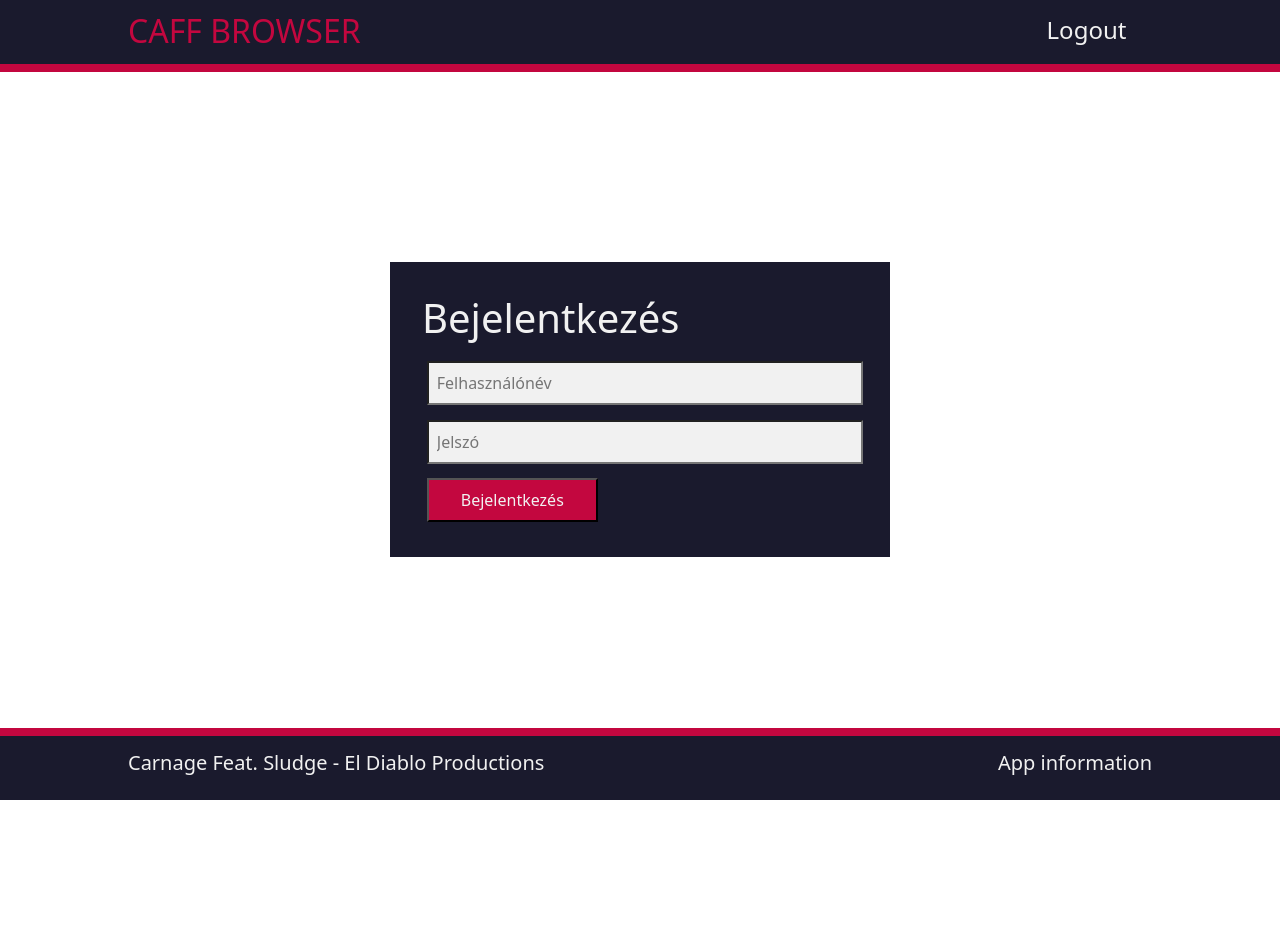
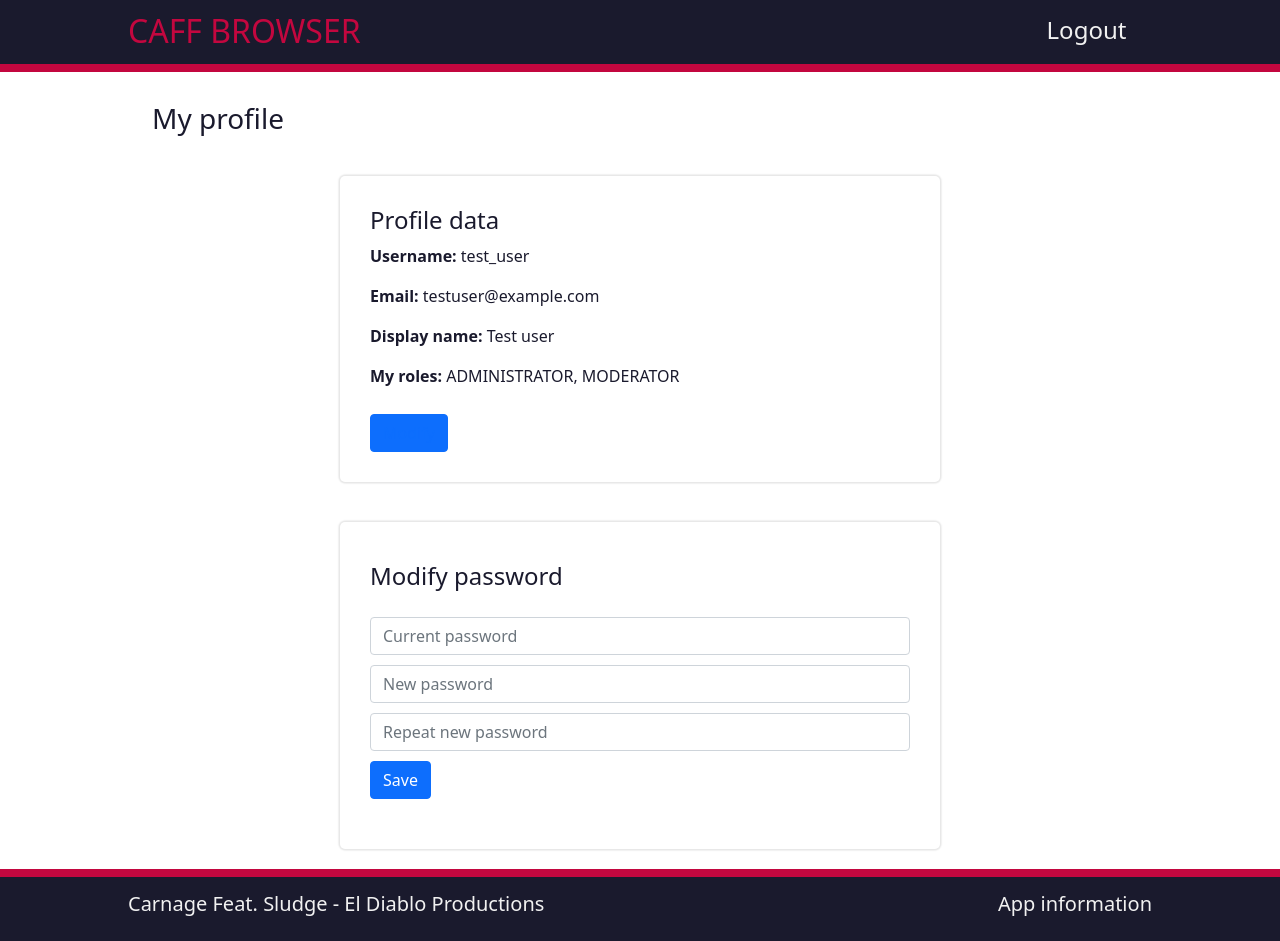
Before and after one commit to rezsekmv/CAFFparser, a React (Create React App) app in the folder caff-browser-frontend/: page /profile in a window 1280 px wide. Before the commit the page ends 800 px from the top, so only its background shows below. Built offline with nearby package versions, Linux system fonts and the light colour scheme; no server answers.

Commit message:
add login and english language

```diff
--- a/caff-browser-frontend/package.json
+++ b/caff-browser-frontend/package.json
@@ -26,6 +26,7 @@
     "react-dom": "^17.0.2",
     "react-router-dom": "^6.0.2",
     "react-scripts": "4.0.3",
+    "react-validation": "^3.0.7",
     "semantic-ui-css": "^2.4.1",
     "semantic-ui-react": "^2.0.4",
     "typescript": "^4.1.2",
--- a/caff-browser-frontend/src/App.tsx
+++ b/caff-browser-frontend/src/App.tsx
@@ -9,31 +9,24 @@ import Profile from './components/Profile';
 import EditProfile from './components/EditProfile';
 import ImageDetailView from './components/ImageDetailView';
 import Color from './styles/Color';
-import {
-  BrowserRouter as Router,
-  Route,
-  Routes,
-} from 'react-router-dom';
+import { BrowserRouter as Router, Route, Routes } from 'react-router-dom';
 
 const App = () => {
-  const [loggedIn, setLoggedIn] = useState(false);
-  //const [admin, setAdmin] = useState(false);
-
   return (
     <div className="App" style={globalStyle}>
       <Router>
         <Header></Header>
         <div className="container">
           <Routes>
-            <Route path="/" element={loggedIn ? <Browser /> : <Login isLoggedIn={setLoggedIn}/>}></Route>
+            <Route path="/" element={<Browser />}></Route>
             <Route
               path="/login"
-              element={<Login isLoggedIn={setLoggedIn} />}
+              element={<Login />}
             ></Route>
-            <Route path="/register" element={loggedIn ? <Register /> : <Login isLoggedIn={setLoggedIn}/>}></Route>
-            <Route path="/image/:id" element={loggedIn ? <ImageDetailView /> : <Login isLoggedIn={setLoggedIn}/>}></Route>
-            <Route path="/profile" element={loggedIn ? <Profile /> : <Login isLoggedIn={setLoggedIn}/>}></Route>
-            <Route path="/profile/edit" element={loggedIn ? <EditProfile /> : <Login isLoggedIn={setLoggedIn}/>}></Route>
+            <Route path="/register" element={<Register />}></Route>
+            <Route path="/image/:id" element={<ImageDetailView />}></Route>
+            <Route path="/profile" element={<Profile />}></Route>
+            <Route path="/profile/edit" element={<EditProfile />}></Route>
           </Routes>
         </div>
       </Router>
--- a/caff-browser-frontend/src/components/Browser.tsx
+++ b/caff-browser-frontend/src/components/Browser.tsx
@@ -12,13 +12,13 @@ const Browser = () => {
   const [credit, setCredit] = useState('');
 
   useEffect(() => {
-    ImageService.getAllImage(8, currentPage)
+    ImageService.getAllImage(8, currentPage, credit, caption)
       .then((page) => {
         setData(page.content!);
         setLastPage(page.totalPages!);
       })
       .catch((err) => {
-        console.error(JSON.stringify(err));
+        console.error(JSON.stringify(err.status));
       });
   }, [currentPage]);
 
--- a/caff-browser-frontend/src/components/Login.tsx
+++ b/caff-browser-frontend/src/components/Login.tsx
@@ -4,40 +4,35 @@ import LoginService from '../services/LoginService';
 import Color from '../styles/Color';
 import InputField from './InputField';
 
-interface LoginProps {
-  isLoggedIn: Function
-}
-
-const Login = ({isLoggedIn}: LoginProps) => {
+const Login = () => {
   const [username, setUsername] = useState('');
   const [password, setPassword] = useState('');
   const navigate = useNavigate();
 
   const handleClick = (e: any) => {
     LoginService.login(username, password);
-    isLoggedIn(true);
     navigate('/');
   };
 
   return (
     <div className="mx-auto" style={loginBoxStyle}>
-      <h1 style={titleStyle}>Bejelentkezés</h1>
+      <h1 style={titleStyle}>Login</h1>
       <InputField
         inputType={'text'}
-        placeholder={'Felhasználónév'}
+        placeholder={'Username'}
         classes={''}
         handleOnChange={setUsername}
       />
       <InputField
         inputType={'password'}
-        placeholder={'Jelszó'}
+        placeholder={'Password'}
         classes={''}
         handleOnChange={setPassword}
       />
 
       <div>
         <button onClick={(e) => handleClick(e)} style={buttonStyle}>
-          Bejelentkezés
+          Login
         </button>
       </div>
     </div>
--- a/caff-browser-frontend/src/components/Profile.tsx
+++ b/caff-browser-frontend/src/components/Profile.tsx
@@ -5,9 +5,10 @@ import { UserDto, UserService } from '../services/openapi';
 
 const Profile = () => {
   const [newPassword, setNewPassword] = useState('');
+  const [confirmPassword, setConfirmPassword] = useState('');
   const [oldPassword, setOldPassword] = useState('');
-  const [success, setSuccess] = useState(false);
-  const [error, setError] = useState(false);
+  const [success, setSuccess] = useState('');
+  const [error, setError] = useState('');
   const [myUser, setMyUser] = useState<UserDto>({
     id: 1,
     username: 'test_user',
@@ -24,17 +25,21 @@ const Profile = () => {
   }, []);
 
   const handleChangePassword = () => {
+    if (newPassword !== confirmPassword) {
+      setError('A két jelszó nem egyezik');
+      return;
+    }
     UserService.updateMyPassword({ oldPassword, newPassword })
       .then((res) => {
-        setSuccess(true);
+        setSuccess('Sikeres adatmódosítás');
       })
       .catch((err) => {
-        setError(true);
+        setError('Sikertelen adatmódosítás');
       })
       .finally(() => {
         setTimeout(() => {
-          setError(false);
-          setSuccess(false);
+          setError('');
+          setSuccess('');
         }, 2000);
       });
   };
@@ -57,10 +62,7 @@ const Profile = () => {
           <p>
             <b>My roles: </b> {myUser.roles?.join(', ')}
           </p>
-          <Button
-            style={{ marginTop: 10 }}
-            variant="primary"
-          >
+          <Button style={{ marginTop: 10 }} variant="primary">
             <Link to={'/profile/edit'}>Modify</Link>
           </Button>
         </div>
@@ -88,12 +90,14 @@ const Profile = () => {
           </InputGroup>
           <InputGroup>
             <FormControl
+              value={confirmPassword}
+              onChange={(e: any) => setConfirmPassword(e.target.value)}
               placeholder="Repeat new password"
               type="password"
             ></FormControl>
           </InputGroup>
           <Button
-            style={{ marginTop: 10, marginBottom: 20}}
+            style={{ marginTop: 10, marginBottom: 20 }}
             onClick={() => handleChangePassword()}
             variant="primary"
           >
--- a/caff-browser-frontend/src/components/Register.tsx
+++ b/caff-browser-frontend/src/components/Register.tsx
@@ -1,4 +1,5 @@
 import { useState } from 'react';
+import { useNavigate } from 'react-router-dom';
 import { AuthService } from '../services/openapi/services/AuthService';
 import Color from '../styles/Color';
 import InputField from './InputField';
@@ -9,20 +10,21 @@ const Register = () => {
   const [email, setEmail] = useState('');
   const [name, setName] = useState('');
 
+  const navigate = useNavigate();
+
   const handleRegister = (e: any) => {
     AuthService.signUp({
       username,
       password,
       email,
-      name
-    }).then(
-      (user) => {
-        console.log(user);
-      }
-    ).catch( (error) => {
-      console.log(error);
-    });
-
+      name,
+    })
+      .then((user) => {
+        navigate('/login');
+      })
+      .catch((error) => {
+        console.log(error);
+      });
   };
 
   return (
@@ -45,7 +47,7 @@ const Register = () => {
           inputType={'email'}
           placeholder={'Email újra'}
           classes={'col-6'}
-          handleOnChange={()=>{}}
+          handleOnChange={() => {}}
         />
         <InputField
           inputType={'password'}
@@ -57,7 +59,7 @@ const Register = () => {
           inputType={'password'}
           placeholder={'Jelszó újra'}
           classes={'col-6'}
-          handleOnChange={()=>{}}
+          handleOnChange={() => {}}
         />
         <InputField
           inputType={'text'}
@@ -87,3 +89,6 @@ const buttonStyle = {
 };
 
 export default Register;
+function useHistory() {
+  throw new Error('Function not implemented.');
+}
--- a/caff-browser-frontend/src/services/TokenService.ts
+++ b/caff-browser-frontend/src/services/TokenService.ts
@@ -7,7 +7,7 @@ export const TokenService = {
   saveAccessToken: (token: string) => {
     sessionStorage.setItem(ACCESS_TOKEN, token);
   },
-  getAccessToken: ():string => {
+  getAccessToken: (): string => {
     return sessionStorage.getItem(ACCESS_TOKEN)!;
   },
   removeAccessToken: () => {
@@ -16,11 +16,14 @@ export const TokenService = {
   saveRefreshToken: (token: string) => {
     localStorage.setItem(REFRESH_TOKEN, token);
   },
-  getRefreshToken: ():string => {
+  getRefreshToken: (): string => {
     return localStorage.getItem(REFRESH_TOKEN)!;
   },
   removeRefreshToken: () => {
     localStorage.removeItem(REFRESH_TOKEN);
+  },
+  isAdmin: () => {
+    return sessionStorage.getItem(ACCESS_TOKEN)!;
   },
 
   getAccessTokenWithRefreshToken: () => {
```
Also changed, not shown: 1 other file (tests, documents, lock files or other folders).
